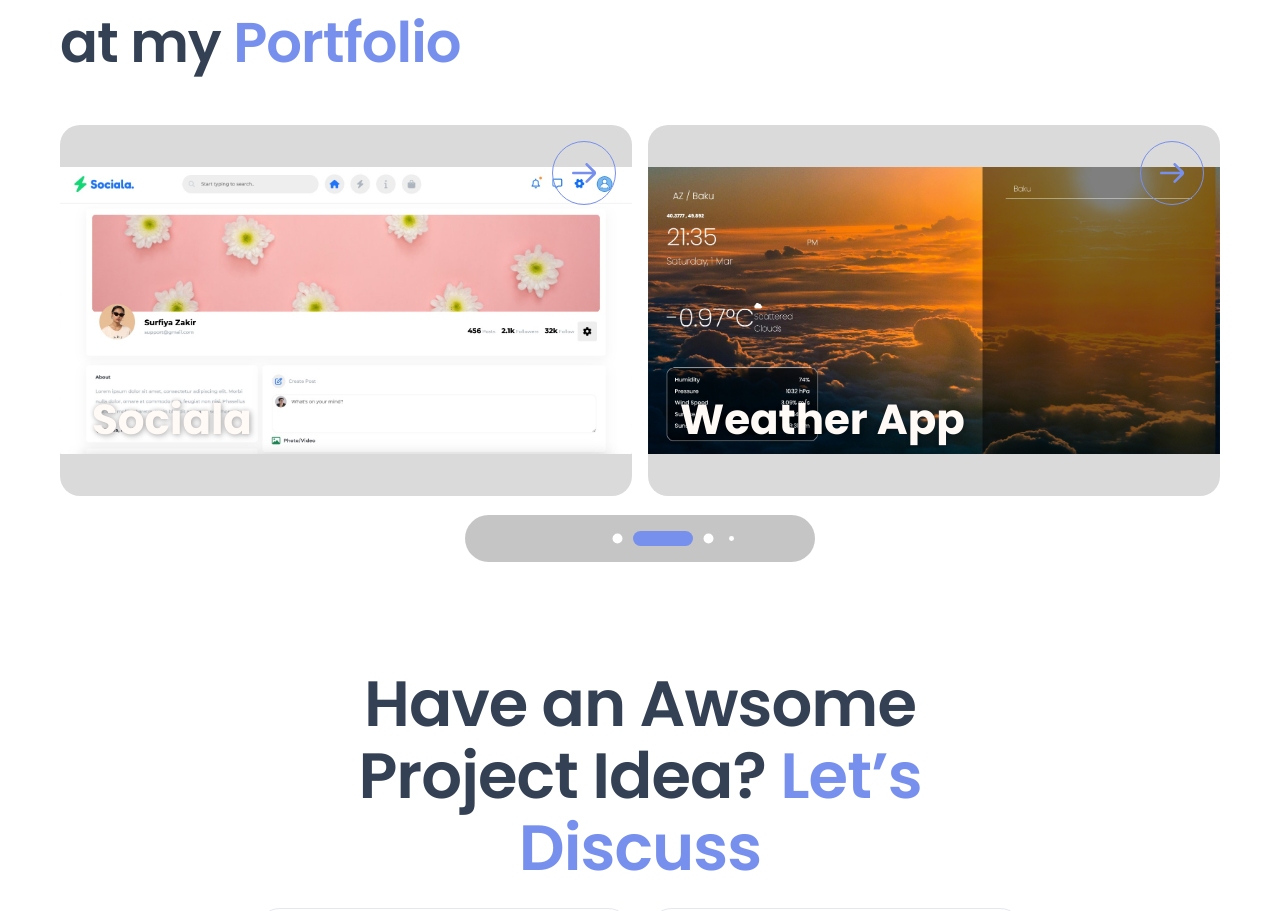
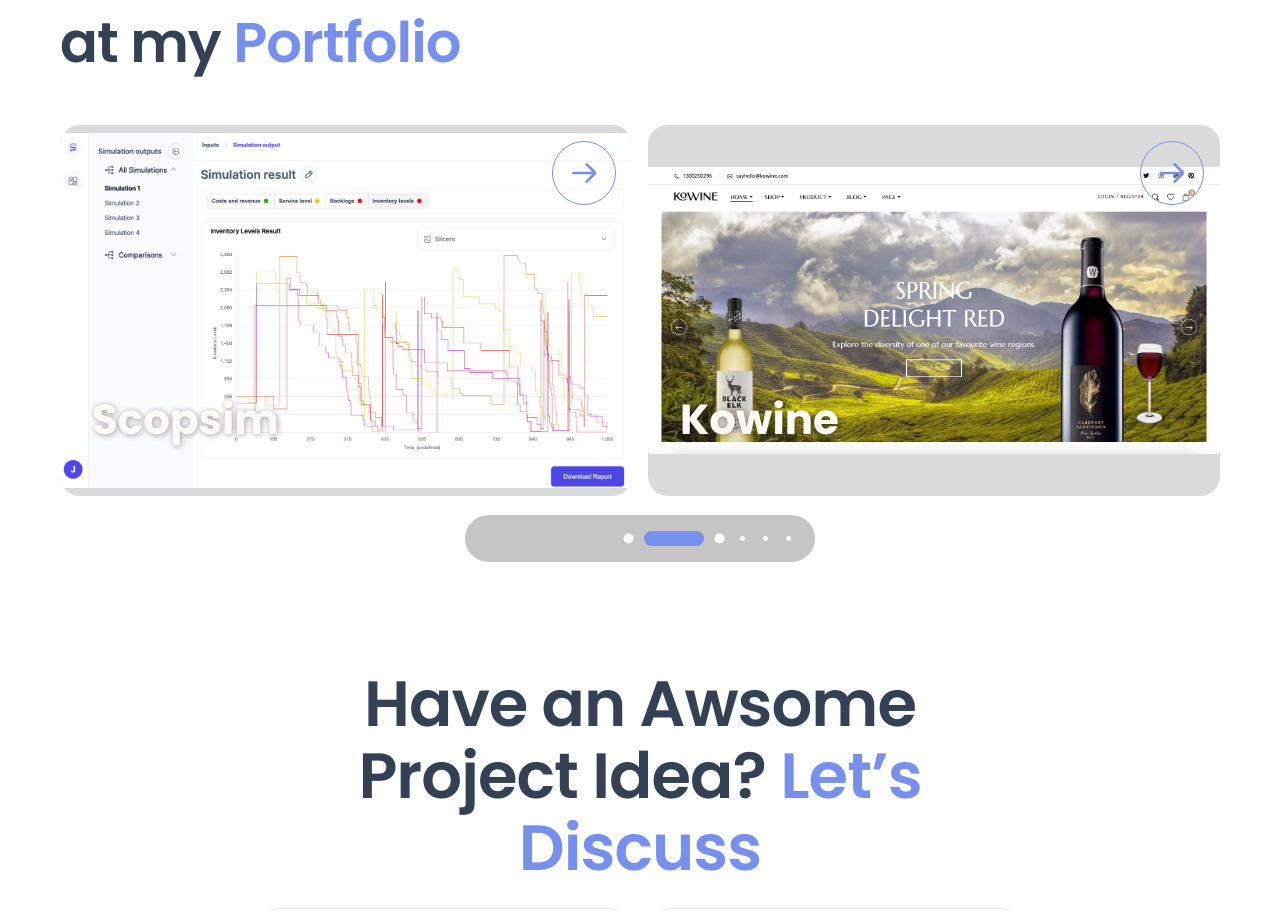
Before and after one commit to banovshaa/portfolio, a Next.js app: page / in a window 1280 px wide. Shown: the part 3960-4871 px from the top of the page. Built offline with nearby package versions, Linux system fonts and the light colour scheme.

Commit message:
Projects added

```diff
--- a/data/fake.ts
+++ b/data/fake.ts
@@ -14,10 +14,27 @@
 import WeatherIMG from "@/assets/images/projects/weather.jpeg";
 import LtcIMG from "@/assets/images/projects/ltc.jpeg";
 import GamestraIMG from "@/assets/images/projects/gamestra.jpeg";
+import ZerboIMG from "@/assets/images/projects/zerbo.png";
+import ScopsimIMG from "@/assets/images/projects/scopsim.png";
 
 export const demoProjects = [
+   {
+    id: 1,
+    name: "Zerbo",
+    path: "https://zerbo.io/",
+    image: ZerboIMG,
+    description:
+      "Zerbo is a unified and effective management platform that allows you to systematically manage your customer base, automate reservations, and optimize your revenues.",
+  },  {
+    id: 2,
+    name: "Scopsim",
+    path: "https://www.scopsim.ai/",
+    image: ScopsimIMG,
+    description:
+      "Scopsim is an AI-powered platform that enables users to chat with an intelligent assistant, upload documents, run simulations, and explore insights through clear visualizations such as charts, tables, and line graphs.",
+  },
   {
-    id: 1,
+    id: 3,
     name: "Kowine",
     path: "https://kowine.vercel.app/",
     image: KowineIMG,
@@ -25,7 +42,7 @@
       "Kowine is a sophisticated and responsive e-commerce platform designed specifically for wine enthusiasts. The design focuses on elegance and functionality, ensuring that users can effortlessly explore and purchase a curated selection of wines.",
   },
   {
-    id: 2,
+    id: 4,
     name: "Sociala",
     path: "/",
     image: SocialaIMG,
@@ -33,7 +50,7 @@
       "Sociala is an all-in-one platform that combines social networking, real-time messaging, and online shopping. Designed with user engagement in mind, it allows users to connect through chats, explore products, and make purchases—all within a unified interface.",
   },
   {
-    id: 3,
+    id: 5,
     name: "Weather App",
     path: "https://weather-app-lemon-eight-31.vercel.app/",
     image: WeatherIMG,
@@ -41,7 +58,7 @@
       "A clean and responsive weather forecasting app developed using pure JavaScript, without any frameworks or libraries. It demonstrates strong understanding of core JavaScript concepts, asynchronous programming (using fetch), and DOM manipulation.",
   },
   {
-    id: 4,
+    id: 6,
     name: "LTC Lab",
     path: "https://ltclab.edu.az/",
     image: LtcIMG,
@@ -49,19 +66,14 @@
       "LTC Lab is a modern educational platform offering intensive training programs in various areas. The website features a clean, responsive design that provides detailed information about each course and enrollment procedures. ",
   },
   {
-    id: 5,
+    id: 7,
     name: "Gamestra Landing Page",
     path: "https://gamestra.vercel.app/",
     image: GamestraIMG,
     description:
       "Gamestra is an engaging and dynamic platform designed for gamers to explore, play, and connect. Featuring intuitive navigation and vibrant design, the project showcases expertise in creating immersive user experiences and interactive web applications.",
   },
-  // {
-  //   id: 6,
-  //   name: "Lirante 6",
-  //   path: "/",
-  //   image: "/",
-  // },
+
 ];
 export const demoSkills = [
   {
```
Also changed, not shown: assets/images/projects/scopsim.png (added), assets/images/projects/zerbo.png (added).
